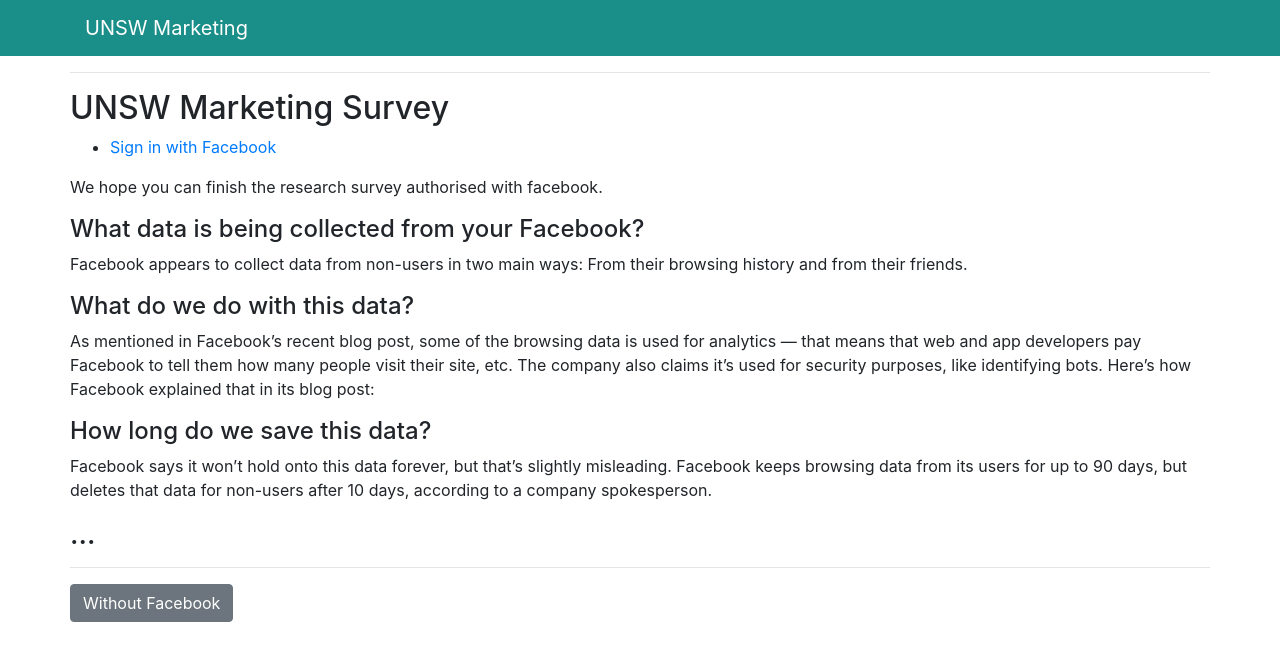
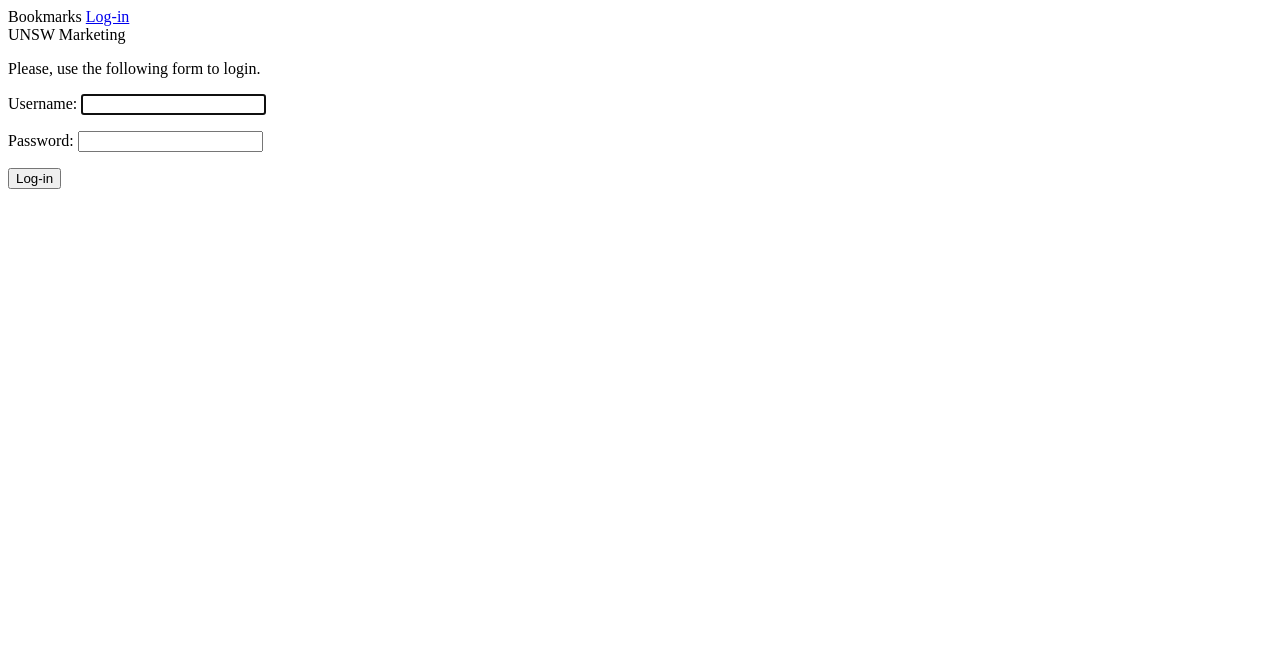
Before and after one commit to kfengc27/research_app, a Django app: page /account/login/ in a window 1280 px wide. Shown: the top 661 px of the page. Run offline with Django 3.2, Linux system fonts and the light colour scheme; some libraries are stand-ins or nearby versions.

Commit message:
change to account

```diff
--- /dev/null
+++ b/account/templates/account/dashboard.html
@@ -0,0 +1,6 @@
+{% extends "base.html" %}
+   {% block title %}Dashboard{% endblock %}
+   {% block content %}
+     <h1>Dashboard</h1>
+     <p>Welcome to your dashboard.</p>
+{% endblock %}
--- a/account/templates/account/login.html
+++ b/account/templates/account/login.html
@@ -1,4 +1,17 @@
 {% extends "base.html" %}
+
+{% block title %}Log-in{% endblock %}
+ {% block content %}
+   <h1>Log-in</h1>
+   <p>Please, use the following form to log-in:</p>
+   <form action="." method="post">
+     {{ form.as_p }}
+      {% csrf_token %}
+      <p><input type="submit" value="Log-in"></p>
+    </form>
+{% endblock %}
+
+{% comment %} {% extends "base.html" %}
    {% block title %}Marketing Survey{% endblock %}
 
    {% block content %}
@@ -119,3 +132,9 @@
 </div>
 </div>
 {% endblock %}
+
+
+
+
+
+ {% endcomment %}
--- a/account/templates/base.html
+++ b/account/templates/base.html
@@ -1,4 +1,4 @@
-{% load staticfiles %}
+{% comment %} {% load staticfiles %}
   <!DOCTYPE html>
    <html>
    <head>
@@ -13,7 +13,7 @@
     <div class="container">
       <a class="navbar-brand" href="#" style="color: white">
     {% comment %} <img src="/docs/4.3/assets/brand/bootstrap-solid.svg" width="30" height="30" class="d-inline-block align-top" alt=""> {% endcomment %}
-    UNSW Marketing
+    {% comment %} UNSW Marketing
   </a>
 <div id = "status" style="color:white"></div>
     {% if messages %}
@@ -68,4 +68,44 @@
   </div>
 </div>
    </body>
-   </html>
+   </html> {% endcomment %}
+
+    {% comment %} {% endcomment %}
+
+{% load staticfiles %}
+<!DOCTYPE html>
+   <html>
+  <div id="header">
+<span class="logo">Bookmarks</span>
+{% if request.user.is_authenticated %}
+       <ul class="menu">
+         <li {% if section == "dashboard" %}class="selected"{% endif %}>
+           <a href="{% url "dashboard" %}">My dashboard</a>
+         </li>
+         <li {% if section == "images" %}class="selected"{% endif %}>
+           <a href="#">Images</a>
+         </li>
+         <li {% if section == "people" %}class="selected"{% endif %}>
+           <a href="#">People</a>
+         </li>
+       </ul>
+     {% endif %}
+     <span class="user">
+       {% if request.user.is_authenticated %}
+         Hello {{ request.user.first_name }},
+         <a href="{% url "logout" %}">Logout</a>
+       {% else %}
+         <a href="{% url "login" %}">Log-in</a>
+       {% endif %}
+</span>
+</div>
+   <body>
+     <div id="header">
+       <span class="logo">UNSW Marketing</span>
+     </div>
+     <div id="content">
+       {% block content %}
+       {% endblock %}
+     </div>
+   </body>
+</html>
--- /dev/null
+++ b/account/templates/registration/logged_out.html
@@ -0,0 +1,6 @@
+{% extends "base.html" %}
+{% block title %} Logged out {% endblock %}
+{% block content %}
+    <h1></h1>
+    <p>You have been successfully logged out. YOu can click <a href = "{% url"login" %}">Log-in again</a></p>
+{% endblock %}
--- /dev/null
+++ b/account/templates/registration/login.html
@@ -0,0 +1,20 @@
+{% extends "base.html" %}
+{% block title %} Log-in {% endblock %}
+{% block content %}
+    {% if form.error %}
+        <p>
+        Your username and password didn't match.
+        Please try again.
+        </p>
+    {% else %}
+        <p>Please, use the following form to login.</p>
+    {% endif %}
+    <div  class = "login-form">
+        <form action = "{% url 'login' %}" method = "post">
+        {{ form.as_p }}
+        {% csrf_token %}
+        <input type="hidden" name = "next" value = "{{ next }}" >
+        <p><input type="submit" value="Log-in"></p>
+        </form>
+    </div>
+{% endblock %}
--- a/account/urls.py
+++ b/account/urls.py
@@ -1,8 +1,30 @@
-from django.conf.urls import include, url
+from django.conf.urls import url
+from django.contrib.auth.views import LoginView
+from django.contrib.auth.views import LogoutView
+from django.contrib.auth.views import logout_then_login
+
 from . import views
 
 urlpatterns = [
     # post views
-    url(r'', views.user_login, name='login'),
+    # url(r'', views.user_login, name='login'),
     # url(r'^social-auth/', include('social.apps.django_app.urls', namespace='social')),
+    # url(r'^login/$', views.user_login, name = "login"),
+    #login / logou urls
+    url(r'^login/$',
+        LoginView.as_view(),
+        name='login'),
+    url(r'^logout/$',
+        LogoutView.as_view(),
+        name='logout'),
+    url(r'^logout-then-login/$', logout_then_login, name='logout_then_login'),
+    url(r'^$', views.dashboard, name='dashboard'),
+
+    # url(r'^logout-then-login/$',
+    #     logout_then_login.views(),
+    #     name='logout_then_login'),
+
+    # url(r'^logout/$', 'django.contrib.auth.views.logout', name ='logout'),
+    # url(r'^logout-then-login/$', 'django.contrib.auth.views.logout_then_login', name='logout_then_login'),
+
 ]
--- a/account/views.py
+++ b/account/views.py
@@ -2,26 +2,32 @@
 from django.shortcuts import render
 from django.contrib.auth import authenticate, login
 from .forms import LoginForm
-from django.contrib import messages
-# Create your views here.
+from django.contrib.auth.decorators import login_required
 
-def user_login(request):
-    if request.method == "POST":
-        form = LoginForm(request.POST)
-        if form.is_valid():
-            cd = form.cleaned_data
-            user = authenticate(username=cd['username'], password=cd['password'])
-            if user is not None:
-                if user.is_active:
-                    login(request, user)
-                    return HttpResponse('Authenticated successfully')
-                else:
-                    return HttpResponse("Disabled accound")
-            else:
-                return HttpResponse("Invalid login")
-    else:
-        form = LoginForm()
-            # print(form)
-    return render(request, "account/login.html", {'form':form})
+@login_required
+def dashboard(request):
+       return render(request,
+                     'account/dashboard.html',
+                     {'section': 'dashboard'})
 
-# messages.error(request, 'Something went wrong')
+
+# from django.contrib import messages
+# # Create your views here.
+
+# def user_login(request):
+#     if request.method == "POST":
+#         form = LoginForm(request.POST)
+#         if form.is_valid():
+#             cd = form.cleaned_data
+#             user = authenticate(username=cd['username'], password=cd['password'])
+#             if user is not None:
+#                 if user.is_active:
+#                     login(request, user)
+#                     return HttpResponse('Authenticated successfully')
+#                 else:
+#                     return HttpResponse("Disabled accound")
+#             else:
+#                 return HttpResponse("Invalid login")
+#     else:
+#         form = LoginForm()
+#     return render(request, "account/login.html", {'form':form})
--- a/bookmarks/urls.py
+++ b/bookmarks/urls.py
@@ -19,10 +19,10 @@
 from django.contrib.auth import views as auth_views
 
 urlpatterns = [
-    path(r'', include('account.urls')),
+
+    path('admin', admin.site.urls),
+    url(r'account/', include('account.urls')),
     # url(r'^login/$', auth_views.login, name='login'),
-    url(r'^oauth/', include('social_django.urls', namespace='social')),
-    url('social-auth/', include('social.apps.django_app.urls', namespace='social-auth')),
-    path('admin/', admin.site.urls),
-
+    # url('^social-auth/', include('social.apps.django_app.urls', namespace='social-auth')),
+    # path('admin/', admin.site.urls),
 ]
```
Also changed, not shown: bookmarks/settings.py (+6 -1 lines), account/forms.py (line endings or trailing spaces), db.sqlite3.
